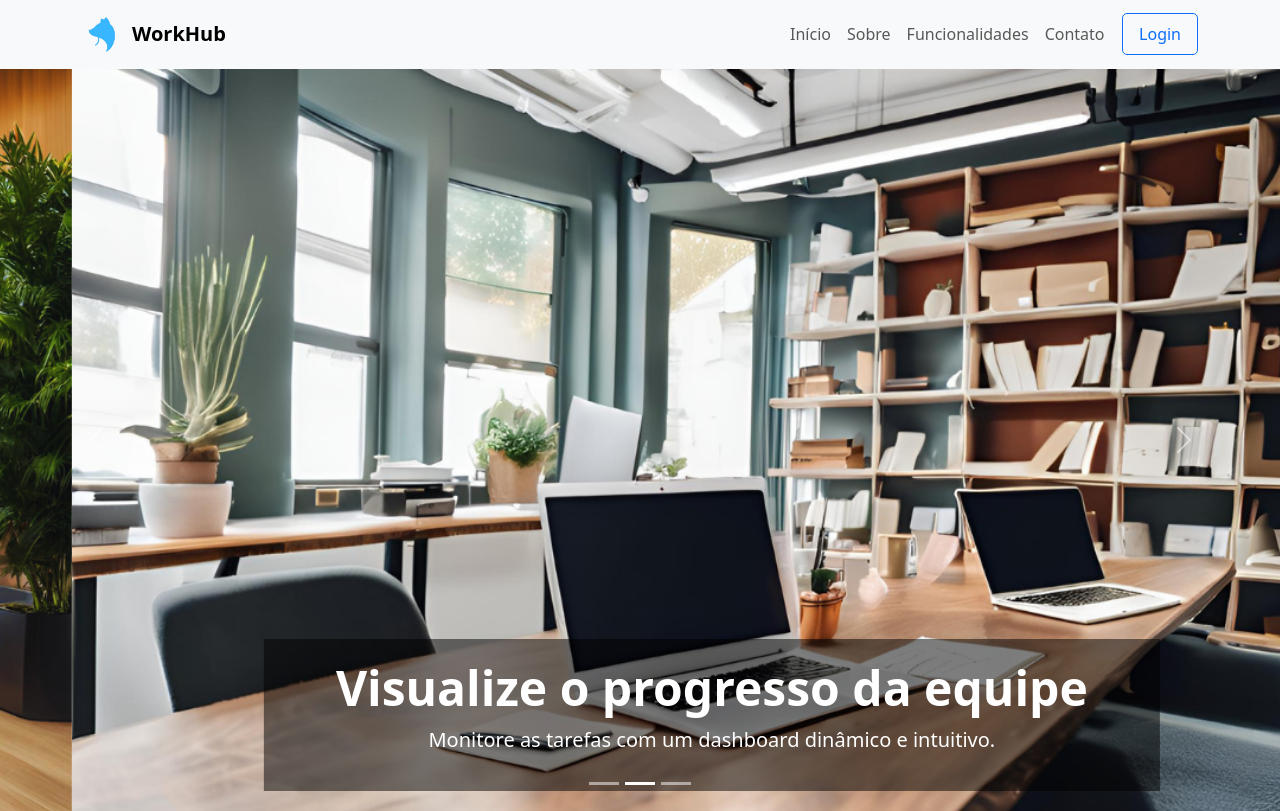
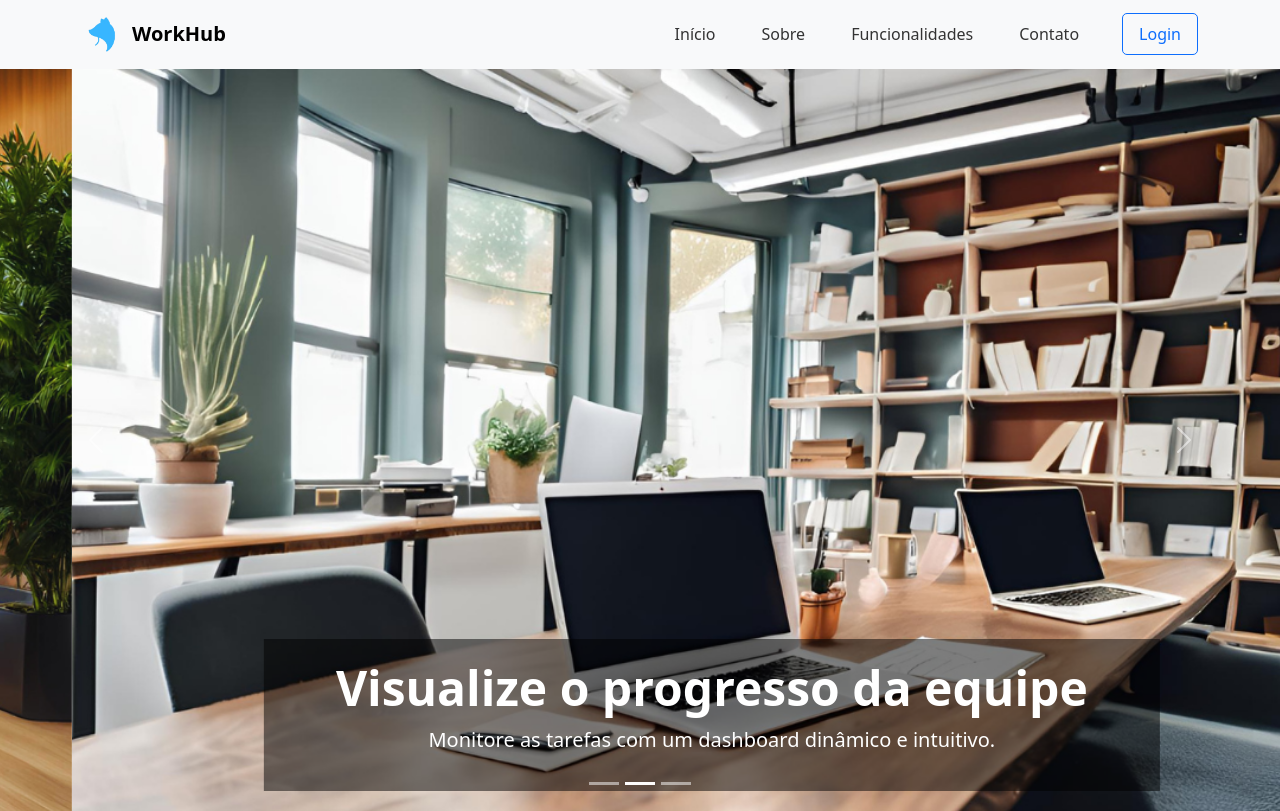
Before and after one commit to FelipeFerraz4/task-management-system, a React (Vite) app in the folder frontend/: page / in a window 1280 px wide. Built offline with nearby package versions, Linux system fonts and the light colour scheme.

Commit message:
feat: upgrade in offcanvas

```diff
--- a/frontend/src/components/Header/index.jsx
+++ b/frontend/src/components/Header/index.jsx
@@ -1,30 +1,116 @@
-import { Navbar, Nav, Container } from "react-bootstrap";
+import { useState, useEffect } from "react";
+import { Navbar, Nav, Container, Offcanvas } from "react-bootstrap";
 import { Link } from "react-router-dom";
-import logo from "../../assets/LogoFoxBlue.png"; // Substitua pelo caminho correto da sua logo
+import logo from "../../assets/LogoFoxBlue.png";
+import MenuIcon from "../../assets/menu.png";
+import RightArrow from "../../assets/right_arrow.png";
 import "./styles.css"; // Importa o arquivo de estilos
 
 const Header = () => {
+  const [menuOpen, setMenuOpen] = useState(false);
+  const [isDesktop, setIsDesktop] = useState(window.innerWidth >= 768); // Verifica se está em desktop
+
+  const toggleMenu = () => setMenuOpen(!menuOpen);
+  const closeMenu = () => setMenuOpen(false);
+
+  // Detecta mudanças no tamanho da tela e fecha o menu se necessário
+  useEffect(() => {
+    const handleResize = () => {
+      if (window.innerWidth >= 768 && menuOpen) {
+        setMenuOpen(false); // Fecha o menu automaticamente se a tela for redimensionada para desktop
+      }
+      setIsDesktop(window.innerWidth >= 768);
+    };
+
+    window.addEventListener("resize", handleResize);
+
+    // Limpeza ao desmontar o componente
+    return () => window.removeEventListener("resize", handleResize);
+  }, [menuOpen]);
+
   return (
-    <Navbar bg="light" expand="lg" className="shadow-sm">
+    <>
+      <Navbar
+        bg="light"
+        expand="md"
+        className="shadow-md"
+        expanded={menuOpen} // Controla o estado do menu
+      >
         <Container>
           <Navbar.Brand href="/" className="fw-bold d-flex align-items-center">
             <img src={logo} alt="WorkHub Logo" className="header-logo" />
             WorkHub
           </Navbar.Brand>
-        <Navbar.Toggle aria-controls="basic-navbar-nav" />
-        <Navbar.Collapse id="basic-navbar-nav">
+
+          {/* Botão de menu para telas pequenas */}
+          <Navbar.Toggle
+            aria-controls="basic-navbar-nav"
+            onClick={toggleMenu} // Abre/fecha o menu ao clicar
+          >
+            <img
+              src={MenuIcon}
+              alt="Menu Icon"
+              className="custom-menu-icon"
+            />
+          </Navbar.Toggle>
+
+          {/* Menu na tela maior */}
+          <Navbar.Collapse id="basic-navbar-nav" className="navbar-collapse">
             <Nav className="ms-auto">
-            <Nav.Link href="#features">Início</Nav.Link>
-            <Nav.Link href="#features">Sobre</Nav.Link>
-            <Nav.Link href="#features">Funcionalidades</Nav.Link>
-            <Nav.Link href="#contact">Contato</Nav.Link>
+              <Nav.Link href="#start" onClick={closeMenu}>
+                Início
+              </Nav.Link>
+              <Nav.Link href="#about" onClick={closeMenu}>
+                Sobre
+              </Nav.Link>
+              <Nav.Link href="#features" onClick={closeMenu}>
+                Funcionalidades
+              </Nav.Link>
+              <Nav.Link href="#contact" onClick={closeMenu}>
+                Contato
+              </Nav.Link>
             </Nav>
-          <Link to="/login" className="header-login-btn">
+            <Link to="/login" className="header-login-btn" onClick={closeMenu}>
               Login
             </Link>
           </Navbar.Collapse>
         </Container>
       </Navbar>
+
+      {/* Offcanvas para telas pequenas */}
+      <Offcanvas
+        show={menuOpen}
+        onHide={closeMenu}
+        placement="end" // Lado direito da tela
+        className="offcanvas"
+      >
+        <Offcanvas.Header>
+          <Offcanvas.Title className="offcanvas-title">Menu</Offcanvas.Title>
+          <button className="close-menu-btn" onClick={closeMenu}>
+            <img src={RightArrow} alt="Fechar Menu" width={24} height={24} />
+          </button>
+        </Offcanvas.Header>
+        <Offcanvas.Body>
+          <Nav className="flex-column">
+            <Nav.Link href="#start" onClick={closeMenu}>
+              Início
+            </Nav.Link>
+            <Nav.Link href="#about" onClick={closeMenu}>
+              Sobre
+            </Nav.Link>
+            <Nav.Link href="#features" onClick={closeMenu}>
+              Funcionalidades
+            </Nav.Link>
+            <Nav.Link href="#contact" onClick={closeMenu}>
+              Contato
+            </Nav.Link>
+            <Link to="/login" className="header-login-btn" onClick={closeMenu}>
+              Login
+            </Link>
+          </Nav>
+        </Offcanvas.Body>
+      </Offcanvas>
+    </>
   );
 };
 
--- a/frontend/src/components/Header/styles.css
+++ b/frontend/src/components/Header/styles.css
@@ -1,12 +1,44 @@
-/* Estilização da logo */
+/* Estilos Gerais */
+.navbar {
+  position: relative;
+  z-index: 10; /* Garante que o cabeçalho esteja acima de outros elementos */
+}
+
 .header-logo {
   width: 40px;
   margin-right: 10px;
 }
 
-/* Botão de login */
+.custom-menu-icon {
+  width: 24px;
+  height: 24px;
+}
+.close-menu-btn {
+  background: none;
+  border: none;
+  position: absolute;
+  /* top: 10px; */
+  right: 10px;
+  cursor: pointer;
+  z-index: 1;
+}
+
+.close-menu-btn img {
+  width: 24px;
+  height: 24px;
+}
+
+.offcanvas_header {
+  display: flex;
+  justify-content: center;
+  align-items: center;
+}
+
+/* Estilos do botão de login */
 .header-login-btn {
-  margin-left: 1%;
+  display: flex;
+  justify-content: center;
+  align-items: center;
   color: #0d6efd;
   border: 1px solid #0d6efd;
   padding: 8px 16px;
@@ -19,3 +51,74 @@
   background-color: #0d6efd;
   color: white;
 }
+
+/* Menu principal */
+.navbar-collapse {
+  display: flex;
+  justify-content: flex-end;
+}
+
+.navbar-collapse .nav-link {
+  font-size: 16px;
+  color: #333;
+  margin-right: 20px;
+  text-decoration: none;
+  transition: color 0.3s;
+}
+
+.navbar-collapse .nav-link:hover {
+  color: #0d6efd;
+}
+
+/* Estilos do Offcanvas */
+.offcanvas {
+  /* width: 220px; Largura do menu lateral */
+  max-width: 220px;
+  background-color: white;
+  box-shadow: 0 2px 4px rgba(0, 0, 0, 0.1);
+}
+
+/* Ajuste para mobile */
+@media (max-width: 768px) {
+  .navbar-collapse {
+    display: none; /* Oculta a navbar para dispositivos menores, já que o menu está no offcanvas */
+  }
+
+  .navbar-toggle {
+    display: block; /* Exibe o botão de menu no mobile */
+  }
+
+  /* Mostrar o offcanvas quando o menu estiver aberto */
+  .offcanvas.show {
+    transform: translateX(0); /* Exibe o offcanvas */
+  }
+}
+
+/* Ajuste para desktop */
+@media (min-width: 768px) {
+  .navbar-collapse {
+    display: flex; /* Exibe o menu horizontal em telas grandes */
+    position: static;
+    transform: none;
+    height: auto;
+    width: auto;
+    box-shadow: none;
+    background: none;
+    padding: 0;
+  }
+
+  .nav-link {
+    display: inline-block; /* Menu horizontal */
+    margin: 0 10px;
+    font-size: 16px;
+  }
+
+  .header-login-btn {
+    margin-left: 15px;
+    display: inline-block;
+  }
+
+  .navbar-toggle {
+    display: none; /* Esconde o botão de menu em telas grandes */
+  }
+}
```
Also changed, not shown: frontend/src/assets/menu.png (added), frontend/src/assets/right_arrow.png (added). Lines whose indentation alone changed are shown as unchanged.
